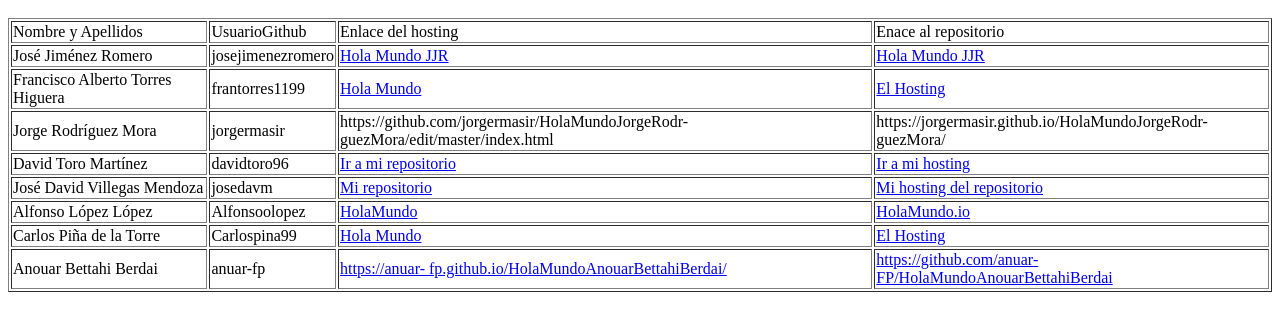
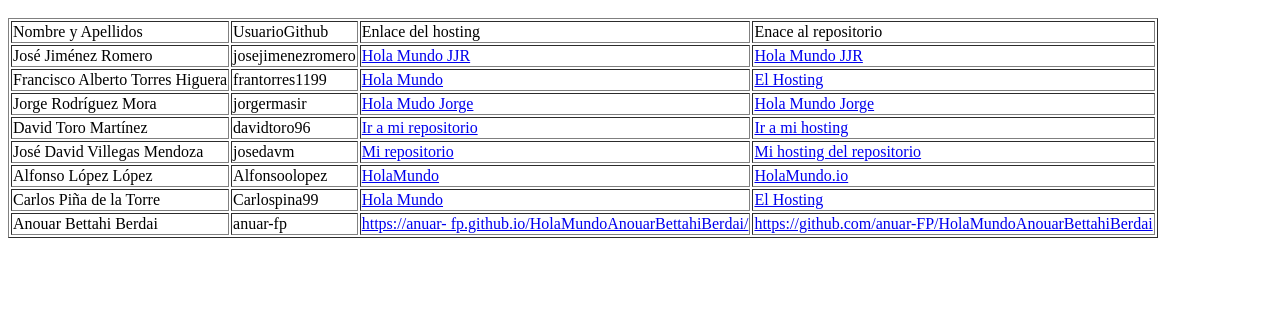
Before and after one commit to josejimenezromero/Hola-Mundo-JJR, a plain HTML site: page index.html in a window 1280 px wide. Shown: the part 48-376 px from the top of the page. Drawn offline with Linux system fonts and the light colour scheme.

Commit message:
Update index.html

```diff
--- a/index.html
+++ b/index.html
@@ -38,8 +38,8 @@
 
             <td>Jorge Rodríguez Mora</td>
             <td>jorgermasir</td>
-            <td>https://github.com/jorgermasir/HolaMundoJorgeRodr-guezMora/edit/master/index.html</td>
-            <td>https://jorgermasir.github.io/HolaMundoJorgeRodr-guezMora/</td>
+            <td><a href="https://github.com/jorgermasir/HolaMundoJorgeRodr-guezMora/edit/master/index.html">Hola Mudo Jorge</a></td>
+	   <td><a href="https://jorgermasir.github.io/HolaMundoJorgeRodr-guezMora/">Hola Mundo Jorge</a></td>
  </tr>
 
     <tr>
```
